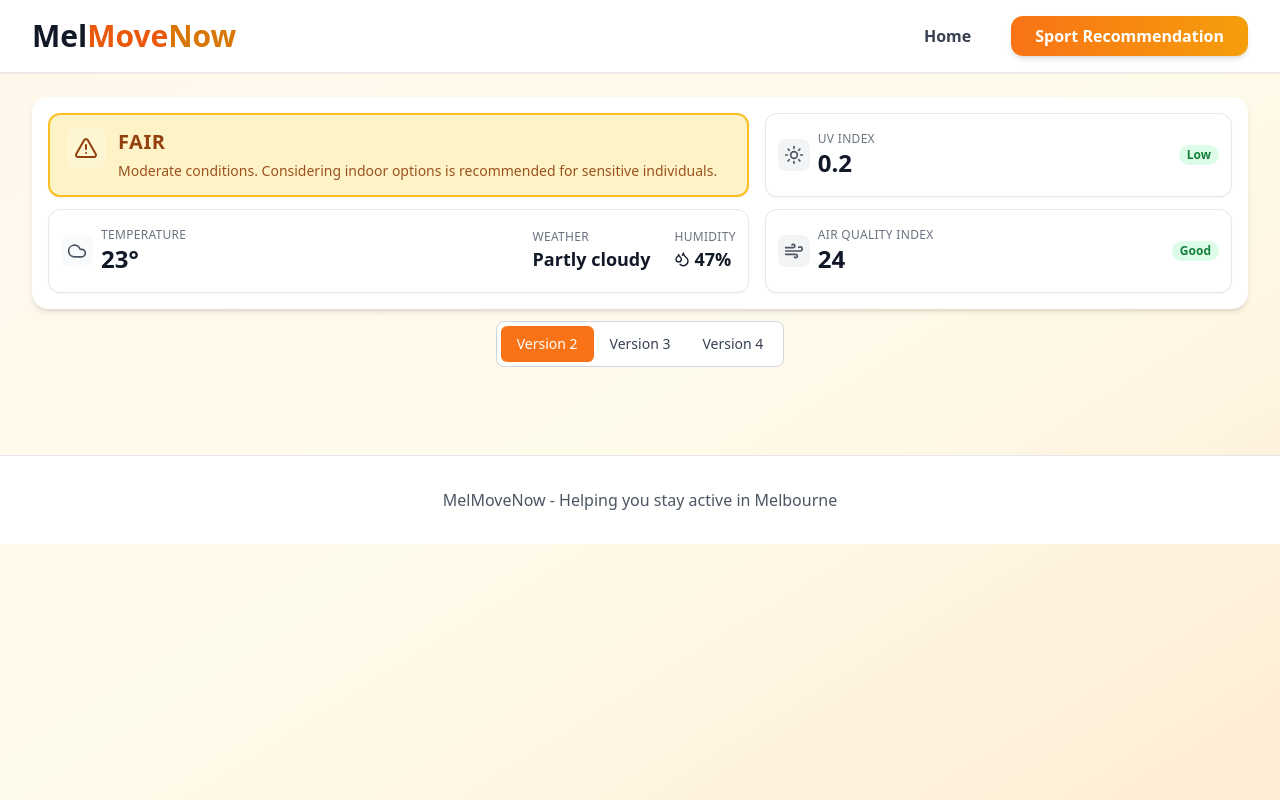
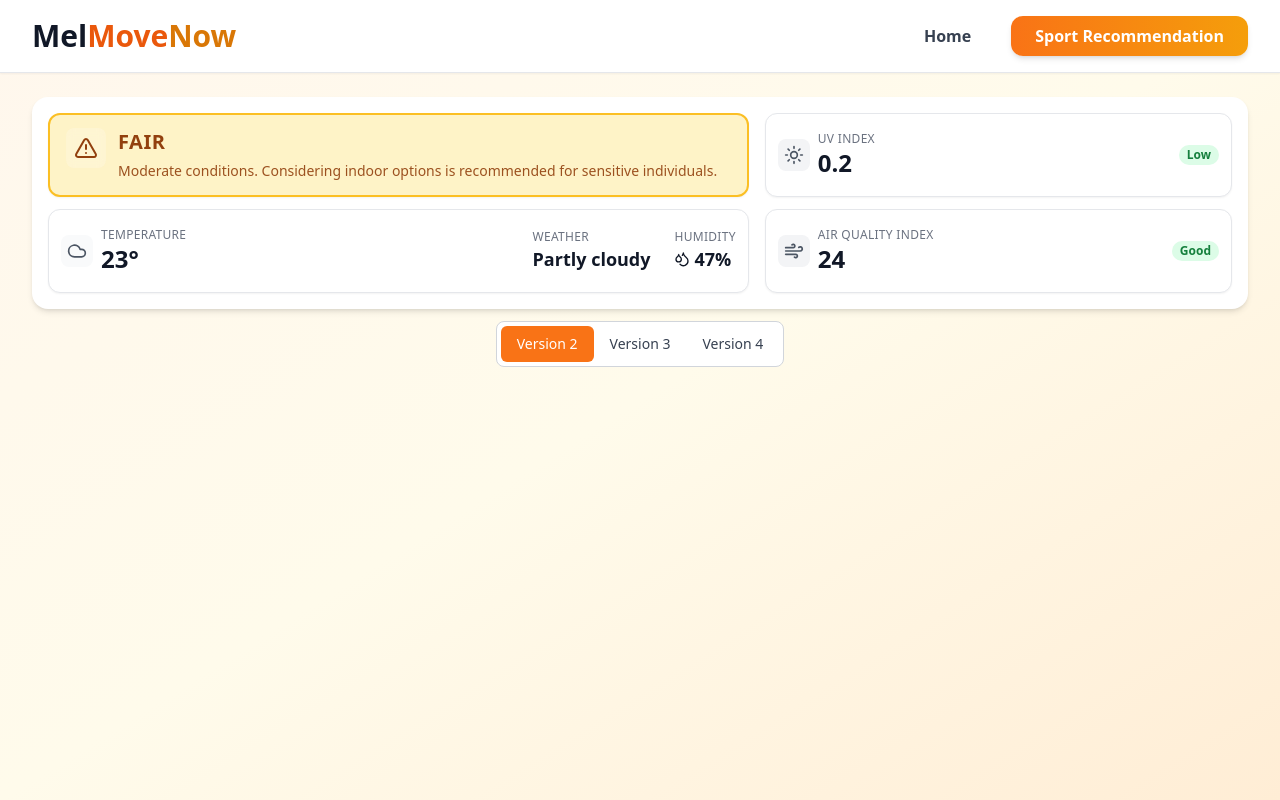
Before and after one commit to Gyoungd/epic3-reference, a Vue app: page / in a window 1280 px wide. Built offline with nearby package versions, Linux system fonts and the light colour scheme.

Commit message:
Updated App.vue

```diff
--- a/src/App.vue
+++ b/src/App.vue
@@ -76,13 +76,6 @@
       </div>
     </main>
 
-    <footer class="bg-white border-t border-gray-200 mt-16">
-      <div class="max-w-7xl mx-auto px-4 sm:px-6 lg:px-8 py-8">
-        <p class="text-center text-gray-600">
-          MelMoveNow - Helping you stay active in Melbourne
-        </p>
-      </div>
-    </footer>
 
   </div>
 </template>
```
